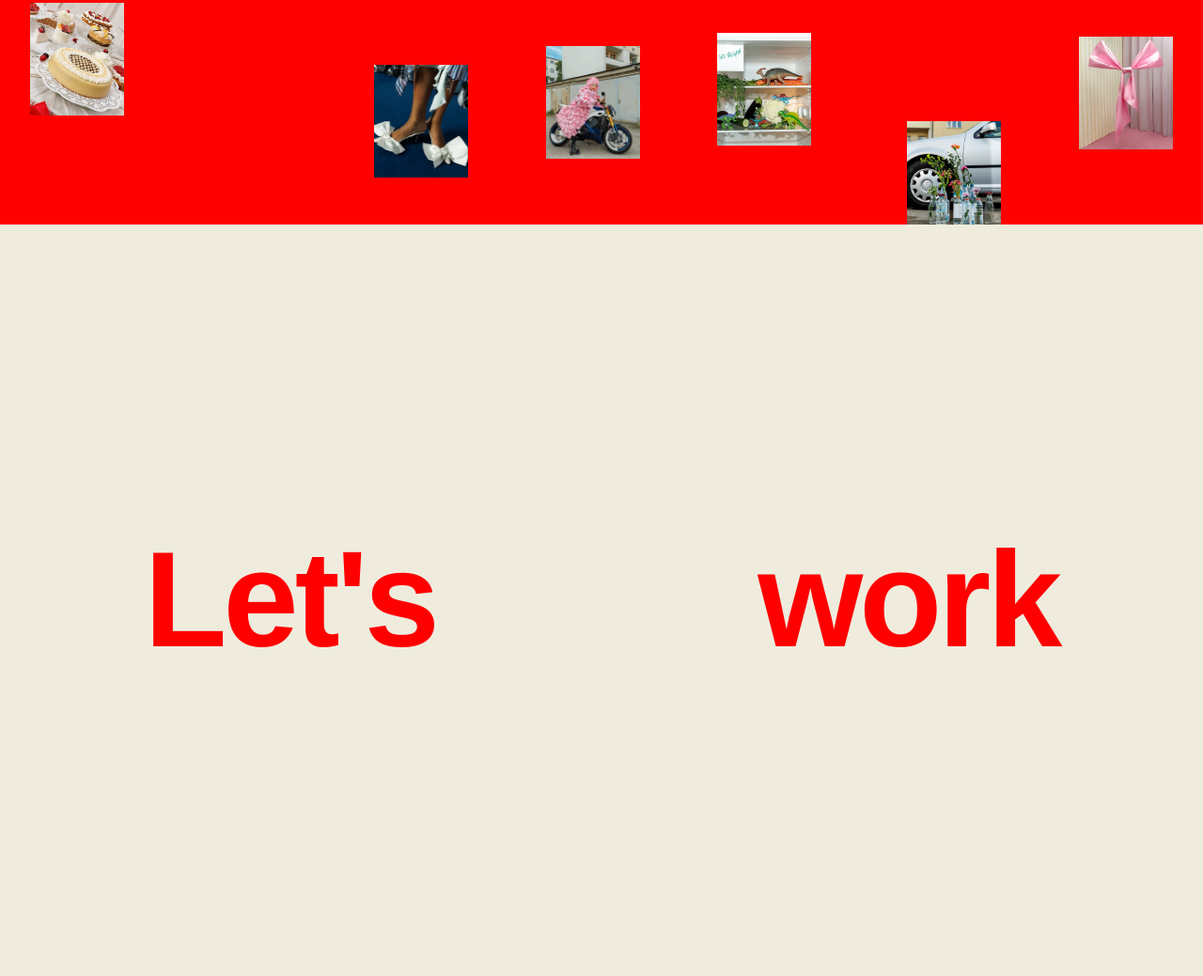
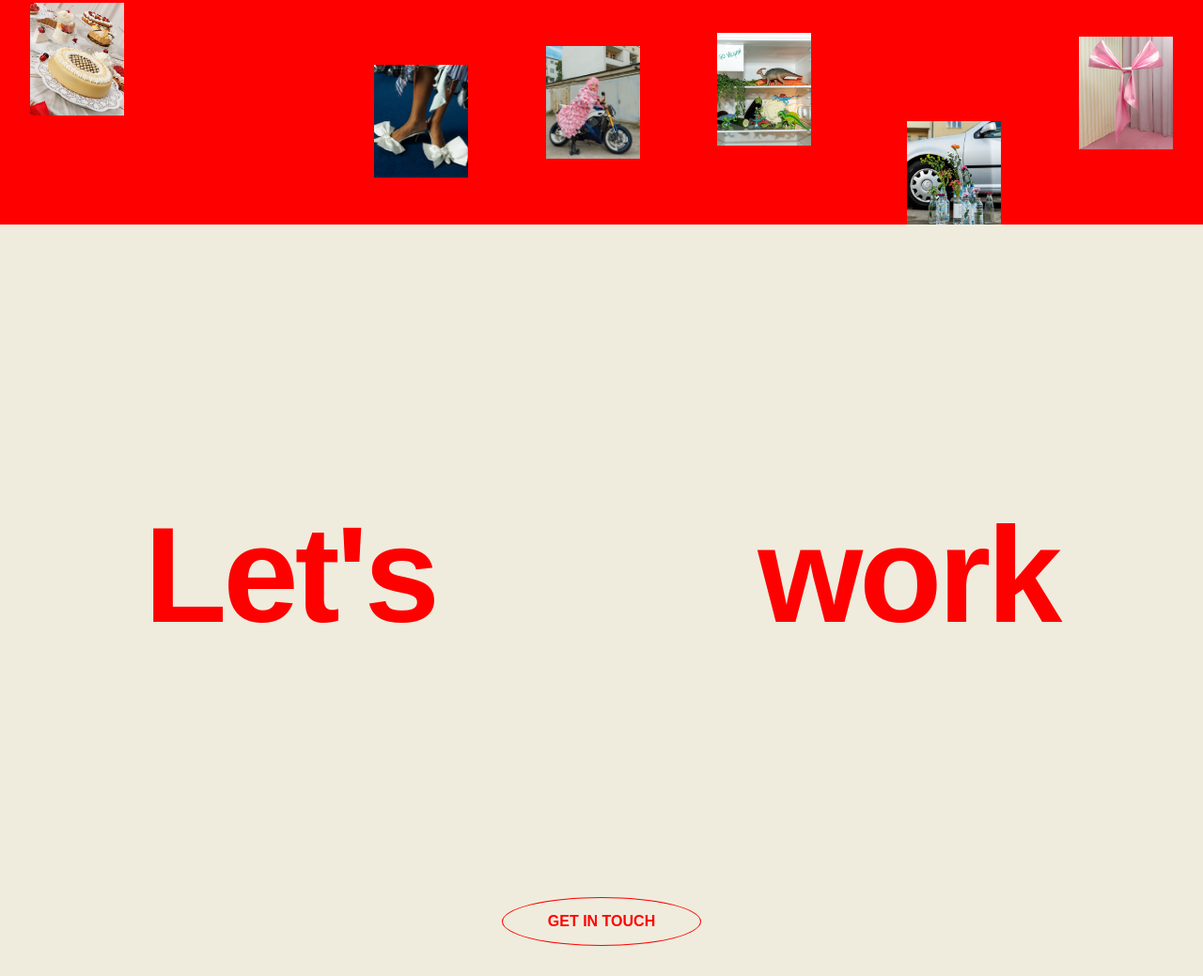
Before and after one commit to nardomarquez/on-scroll-layout-formations, a website built with Vite: page index.html in a window 1280 px wide. Shown: the part 5841-6880 px from the top of the page at 94% size. Built offline with nearby package versions, Linux system fonts and the light colour scheme; some packages are replaced by stand-ins of ours; files whose address does not match are found by name.

Commit message:
contact section styling

```diff
--- a/index.html
+++ b/index.html
@@ -241,6 +241,12 @@
               <div class="contact__gallery__img" style="background-image:url(images/7.jpg)"></div>
             </div>
 
+            <button class="contact__button">
+              <span class="contact__button__wrapper">
+                <span class="contact__button__text">Get in touch</span>
+                <span aria-hidden="true" class="contact__button__text button__text--hidden">Get in touch</span>
+              </span>
+            </button>
           </div>
         </section>
       </main>
--- a/src/style.css
+++ b/src/style.css
@@ -398,7 +398,7 @@ a {
   height: 100%;
   display: flex;
   flex-direction: column;
-  justify-content: center;
+  align-items: center;
   padding: var(--padding-section);
 }
 
@@ -436,6 +436,48 @@ a {
   letter-spacing: -0.25rem;
   text-align: center;
   padding: 0 10%;
+  margin: auto 0;
+}
+
+.contact__button {
+  position: relative;
+  border-radius: 50%;
+  border: 1px solid var(--color-red);
+  background-color: transparent;
+
+  padding: 1rem 3rem;
+  cursor: pointer;
+}
+
+.contact__button__wrapper {
+  position: relative;
+  display: block;
+  overflow: hidden;
+}
+
+.contact__button__text {
+  display: block;
+  color: var(--color-red);
+  font-size: 1rem;
+  font-weight: 700;
+  text-transform: uppercase;
+  transition: transform 250ms ease-out;
+}
+
+.contact__button:hover .contact__button__text {
+  transform: translateY(-100%);
+}
+
+.button__text--hidden {
+  position: absolute;
+  top: 100%;
+  left: 0;
+  width: 100%;
+  transition: transform 250ms ease-out;
+}
+
+.contact__button:hover .button__text--hidden {
+  transform: translateY(-100%);
 }
 
 .thumbnail-visible {
```
